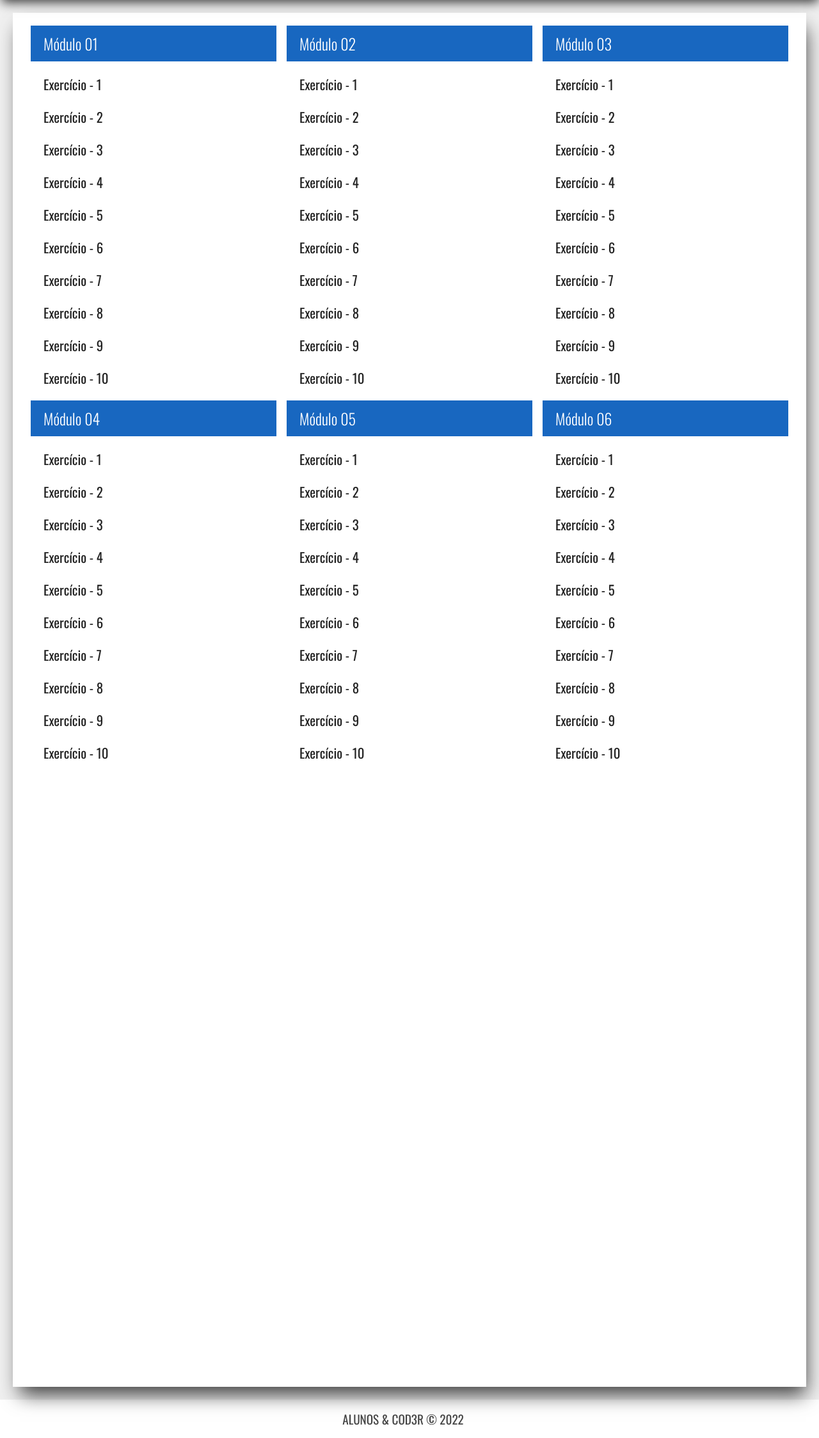
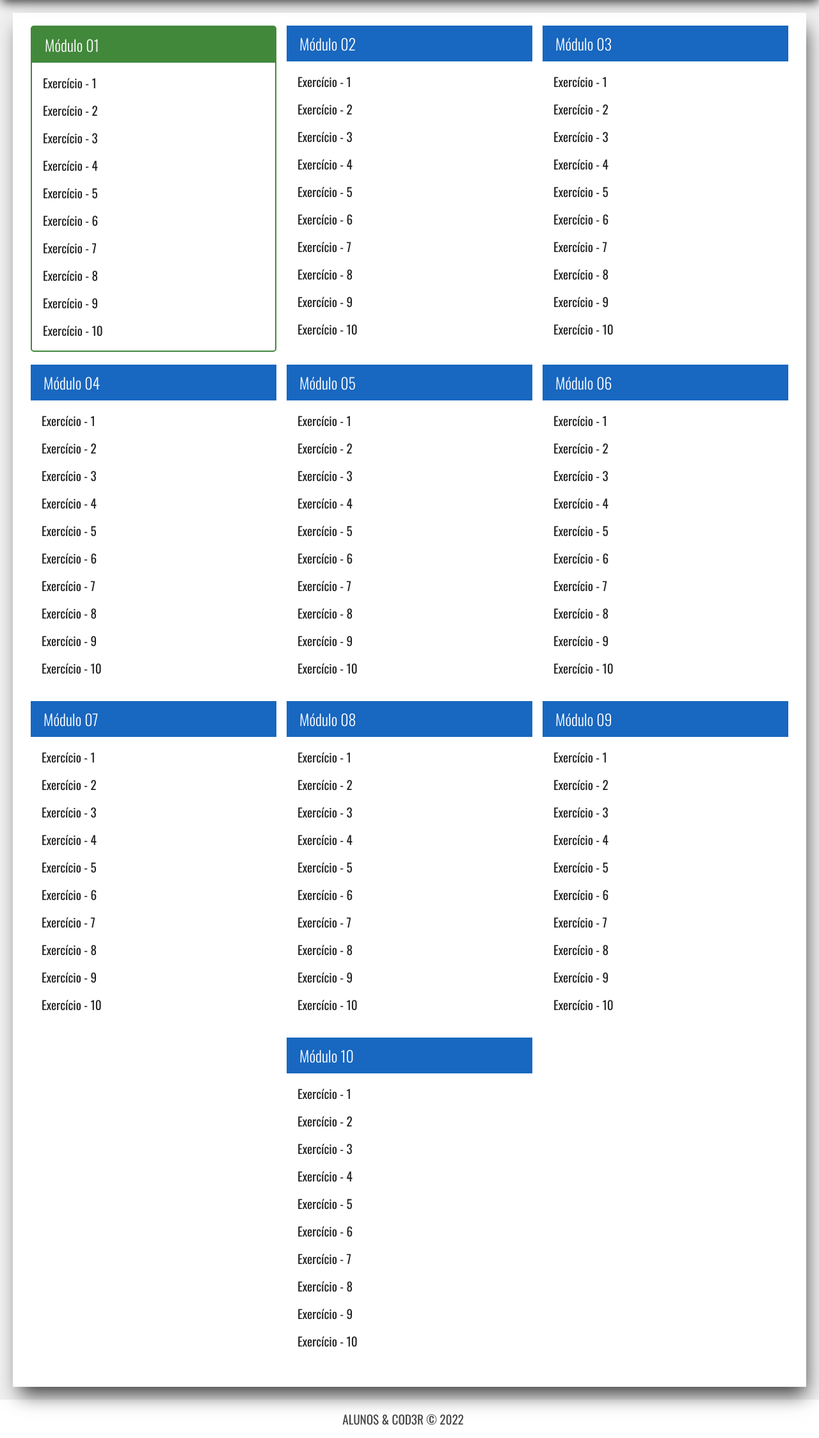
Before and after one commit to Lucas-xss/Estudos-PHP_Udemy, a PHP site: page / in a window 1280 px wide. Shown: the part 120-2368 px from the top of the page at 64% size. Run offline with PHP 8.4, Linux system fonts and the light colour scheme.

Commit message:
Menu #02

```diff
--- a/Treinamento/Recursos/css/style.css
+++ b/Treinamento/Recursos/css/style.css
@@ -70,6 +70,8 @@ body {
 }
 .modulo {
     flex-basis: 32%;
+    margin-bottom: 20px;
+    border-radius: 5px;
 }
 .modulo > h3 {
     margin: 0px;
@@ -85,8 +87,8 @@ body {
     list-style: none;
 }
 .modulo > ul > li {
-    padding: 10px;
-    font-size: 1.3rem;
+    padding: 7px;
+    font-size: 1.2rem;
     cursor: pointer;
 }
 .modulo > ul > li > a {
@@ -94,3 +96,10 @@ body {
     text-decoration: none;
     color: #222;
 }
+.modulo > ul > li:hover {
+    background-color: #eee;
+}
+
+
+.modulo.yellow { border: 2px solid rgb(66, 136, 59); }
+.modulo.yellow > h3 {background-color: rgb(66, 136, 59); }
--- a/Treinamento/index.html
+++ b/Treinamento/index.html
@@ -17,7 +17,7 @@
     <main class="principal">
         <div class="conteudo">
             <nav class="modulos">
-                <div class="modulo">
+                <div class="modulo yellow">
                     <h3>Módulo 01</h3>
                     <ul>
                         <li><a href="#"> Exercício - 1</a></li>
@@ -107,6 +107,66 @@
                         <li><a href="#"> Exercício - 10</a></li>
                     </ul>
                 </div>
+                <div class="modulo">
+                    <h3>Módulo 07</h3>
+                    <ul>
+                        <li><a href="#"> Exercício - 1</a></li>
+                        <li><a href="#"> Exercício - 2</a></li>
+                        <li><a href="#"> Exercício - 3</a></li>
+                        <li><a href="#"> Exercício - 4</a></li>
+                        <li><a href="#"> Exercício - 5</a></li>
+                        <li><a href="#"> Exercício - 6</a></li>
+                        <li><a href="#"> Exercício - 7</a></li>
+                        <li><a href="#"> Exercício - 8</a></li>
+                        <li><a href="#"> Exercício - 9</a></li>
+                        <li><a href="#"> Exercício - 10</a></li>
+                    </ul>
+                </div>
+                <div class="modulo">
+                    <h3>Módulo 08</h3>
+                    <ul>
+                        <li><a href="#"> Exercício - 1</a></li>
+                        <li><a href="#"> Exercício - 2</a></li>
+                        <li><a href="#"> Exercício - 3</a></li>
+                        <li><a href="#"> Exercício - 4</a></li>
+                        <li><a href="#"> Exercício - 5</a></li>
+                        <li><a href="#"> Exercício - 6</a></li>
+                        <li><a href="#"> Exercício - 7</a></li>
+                        <li><a href="#"> Exercício - 8</a></li>
+                        <li><a href="#"> Exercício - 9</a></li>
+                        <li><a href="#"> Exercício - 10</a></li>
+                    </ul>
+                </div>
+                <div class="modulo">
+                    <h3>Módulo 09</h3>
+                    <ul>
+                        <li><a href="#"> Exercício - 1</a></li>
+                        <li><a href="#"> Exercício - 2</a></li>
+                        <li><a href="#"> Exercício - 3</a></li>
+                        <li><a href="#"> Exercício - 4</a></li>
+                        <li><a href="#"> Exercício - 5</a></li>
+                        <li><a href="#"> Exercício - 6</a></li>
+                        <li><a href="#"> Exercício - 7</a></li>
+                        <li><a href="#"> Exercício - 8</a></li>
+                        <li><a href="#"> Exercício - 9</a></li>
+                        <li><a href="#"> Exercício - 10</a></li>
+                    </ul>
+                </div>
+                <div class="modulo">
+                    <h3>Módulo 10</h3>
+                    <ul>
+                        <li><a href="#"> Exercício - 1</a></li>
+                        <li><a href="#"> Exercício - 2</a></li>
+                        <li><a href="#"> Exercício - 3</a></li>
+                        <li><a href="#"> Exercício - 4</a></li>
+                        <li><a href="#"> Exercício - 5</a></li>
+                        <li><a href="#"> Exercício - 6</a></li>
+                        <li><a href="#"> Exercício - 7</a></li>
+                        <li><a href="#"> Exercício - 8</a></li>
+                        <li><a href="#"> Exercício - 9</a></li>
+                        <li><a href="#"> Exercício - 10</a></li>
+                    </ul>
+                </div>
           </nav>
         </div>
     </main>
```
